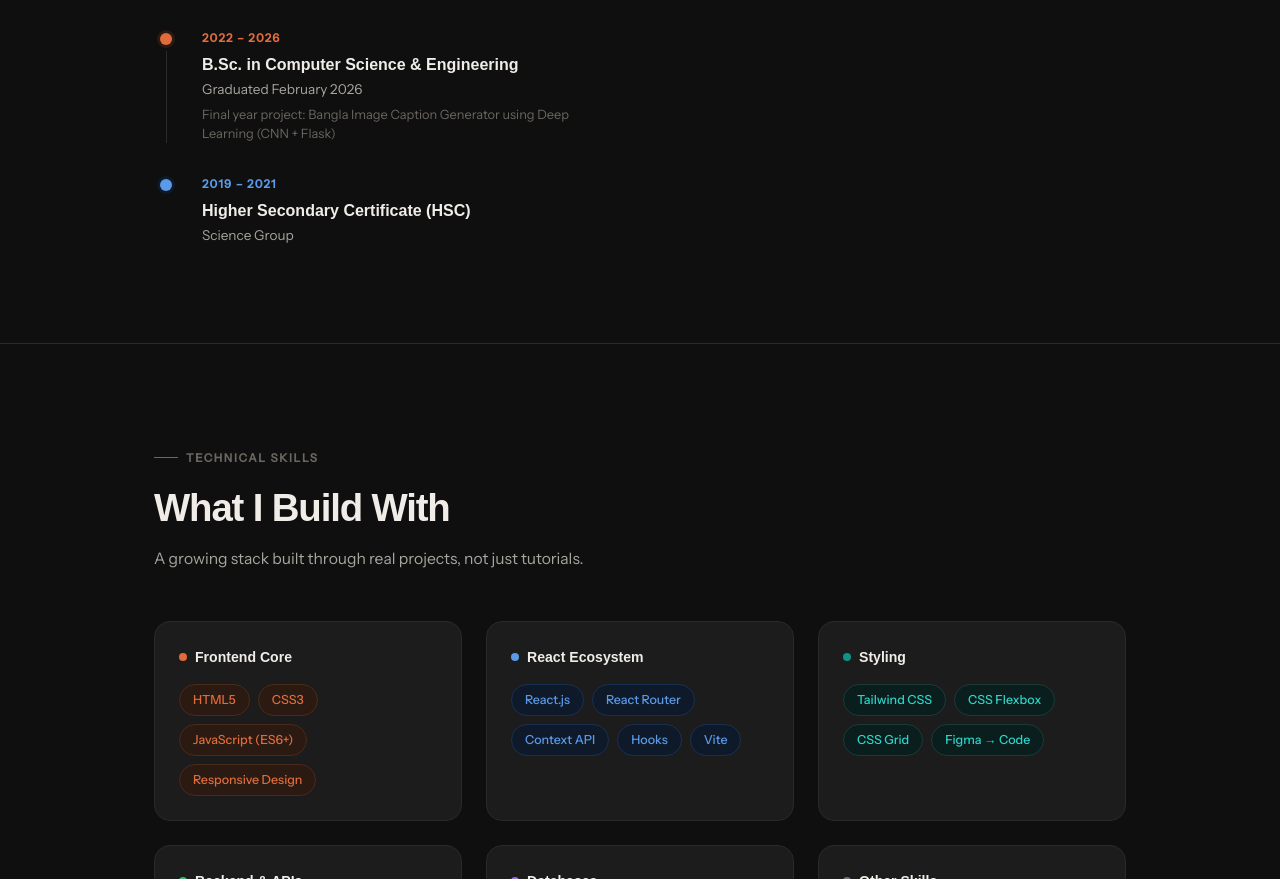
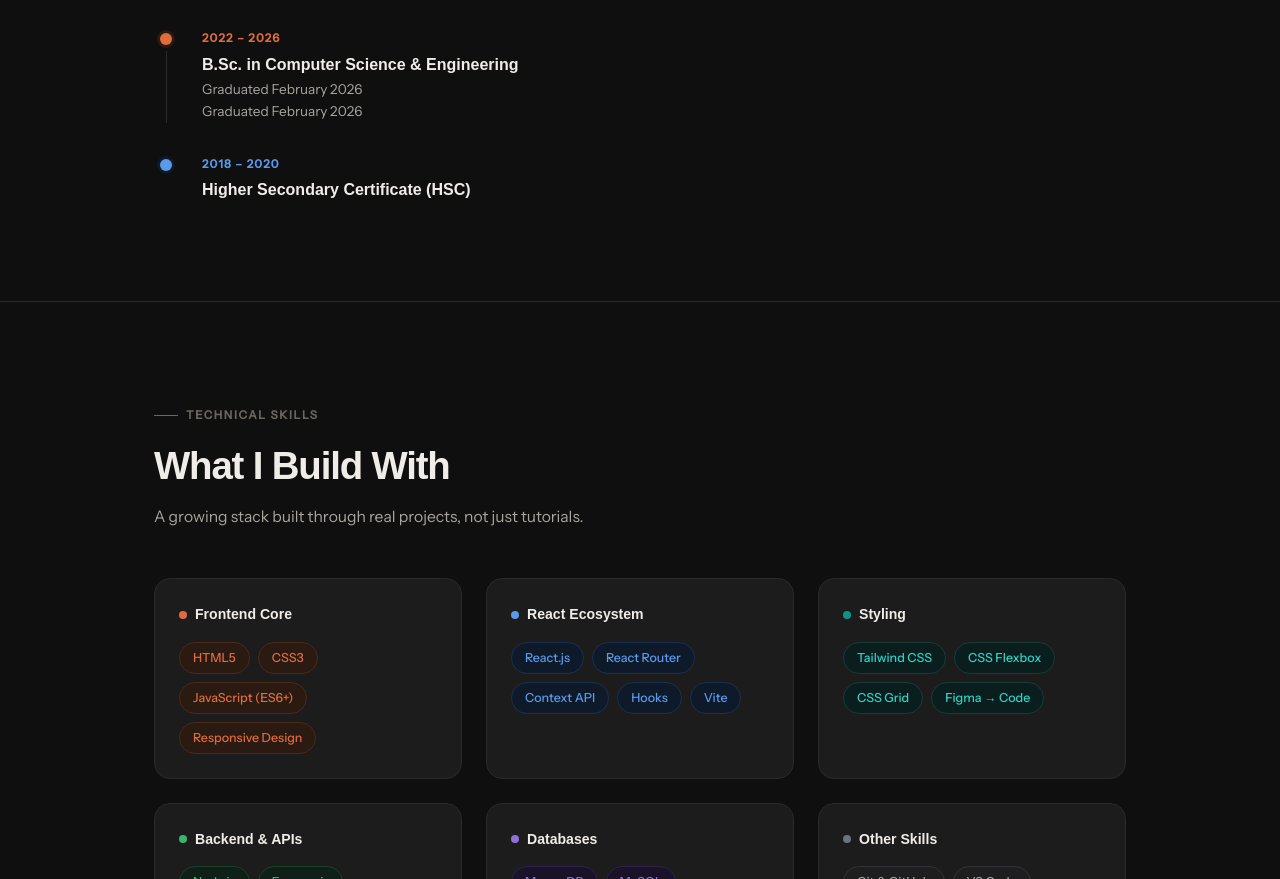
Before and after one commit to priyankadn20/preyanka-portfolio, a plain HTML site: page index.html in a window 1280 px wide. Shown: the part 1778-2657 px from the top of the page. Drawn offline with Linux system fonts and the light colour scheme; a web font is replaced by a local one.

Commit message:
final commit

```diff
--- a/index.html
+++ b/index.html
@@ -804,8 +804,8 @@ footer .back-top:hover{color:var(--ink);}
           <div class="tl-content">
             <div class="tl-year">2022 – 2026</div>
             <div class="tl-title">B.Sc. in Computer Science & Engineering</div>
+           <div class="tl-place">Graduated February 2026</div>
             <div class="tl-place">Graduated February 2026</div>
-            <div class="tl-desc">Final year project: Bangla Image Caption Generator using Deep Learning (CNN + Flask)</div>
           </div>
         </div>
         <div class="timeline-item">
@@ -814,9 +814,8 @@ footer .back-top:hover{color:var(--ink);}
             <div class="tl-line"></div>
           </div>
           <div class="tl-content">
-            <div class="tl-year" style="color:var(--blue);">2019 – 2021</div>
+            <div class="tl-year" style="color:var(--blue);">2018 – 2020</div>
             <div class="tl-title">Higher Secondary Certificate (HSC)</div>
-            <div class="tl-place">Science Group</div>
           </div>
         </div>
       </div>
```
